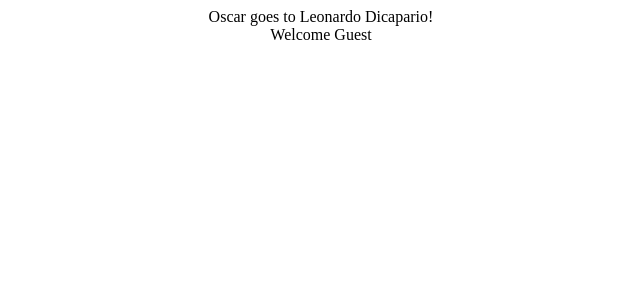
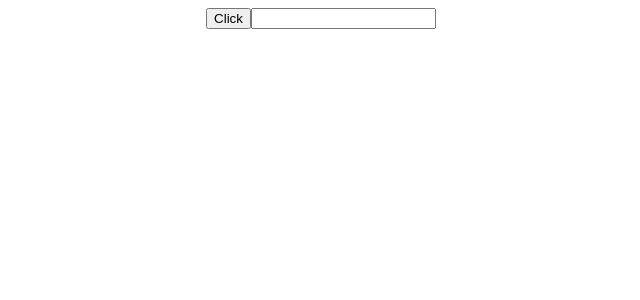
Before and after one commit to Chandraprakash-Darji/reactjs-learning, a React (Create React App) app in the folder typescript-app/: page / in a window 1280 px wide. Shown: the top 300 px of the page, without its empty margins (319-959 px from the left). Built offline with nearby package versions, Linux system fonts and the light colour scheme.

Commit message:
Click and Onchange Ivent Props

```diff
--- a/typescript-app/src/App.tsx
+++ b/typescript-app/src/App.tsx
@@ -1,15 +1,12 @@
 import "./App.css";
-import Greet from "./components/Props Type/Greet";
-import Heading from "./components/Props Type/Heading";
-import Oscar from "./components/Props Type/Oscar";
+import Button from "./components/Props Type/Button";
+import Input from "./components/Props Type/Input";
 
 function App() {
   return (
     <div className="App">
-      <Oscar>
-        <Heading>Oscar goes to Leonardo Dicapario!</Heading>
-      </Oscar>
-      <Greet name="Moon light"  isLoggedIn={false} />
+      <Button handleClick={(event, id) => console.log("clicked", event, id)} />
+      <Input value="" handleClick={(event) => console.log(event)} />
     </div>
   );
 }
--- /dev/null
+++ b/typescript-app/src/components/Props Type/Button.tsx
@@ -0,0 +1,9 @@
+type ButtonProps = {
+  handleClick: (event: React.MouseEvent<HTMLButtonElement>, id: number) => void;
+};
+
+const Button = ({ handleClick }: ButtonProps) => {
+  return <button onClick={(event) => handleClick(event, 1)}>Click</button>;
+};
+
+export default Button;
--- /dev/null
+++ b/typescript-app/src/components/Props Type/Input.tsx
@@ -0,0 +1,10 @@
+type InputProps = {
+  value: string;
+  handleClick: (event: React.ChangeEvent<HTMLInputElement>) => void;
+};
+
+const Input = ({ value, handleClick }: InputProps) => {
+  return <input type="text" value={value} onChange={handleClick} />;
+};
+
+export default Input;
```
